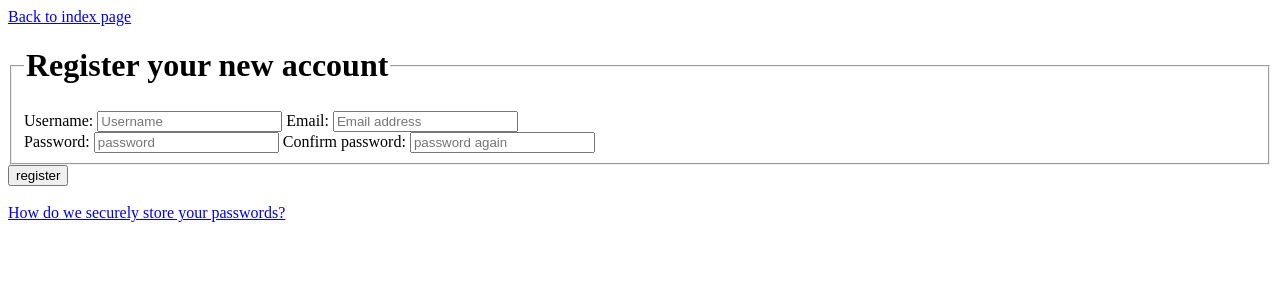
After one commit to ilwan07/ShortView, a Django app: page /auth/register/ in a window 1280 px wide. The commit adds this page. Shown: the top 300 px of the page. Run offline with Django 5.2, Linux system fonts and the light colour scheme.

Commit message:
created the register system

```diff
--- a/pixelspy/templates/pixelspy/home.html
+++ b/pixelspy/templates/pixelspy/home.html
@@ -24,7 +24,7 @@
         </a>
         {% endif %}
     {% empty %}
-    <p>You don't have created any pixel yet.</p>
+    <p>You haven't created any pixel yet.</p>
     {% endfor %}
     </ul>
 </body>
--- a/pixelspy/templates/pixelspy/index.html
+++ b/pixelspy/templates/pixelspy/index.html
@@ -10,6 +10,7 @@
 </head>
 <body>
     <h1>Welcome to PixelSpy!</h1>
+    <a href="{% url 'register' %}">Register</a> <br>
     <a href="{% url 'loginpage' %}">Log in</a>
     <br><br>
     <h3>What is PixelSpy?</h3>
--- a/pixelspy/templates/pixelspy/info/passwords.html
+++ b/pixelspy/templates/pixelspy/info/passwords.html
@@ -10,7 +10,7 @@
 </head>
 <body>
     <a href="{% url 'index' %}">Back to home page</a> <br>
-    <a href="{% url 'loginpage' %}">Back to login page</a>
+    <a href="{% url 'register' %}">Back to register page</a>
     <h1>How do we store your passwords?</h1>
     <p>
         To secure passwords, this platform uses a robust hashing function known as <a target="_blank" href="https://en.wikipedia.org/wiki/Argon2">Argon2</a>, which is the winner of the <a target="_blank" href="https://www.password-hashing.net/">2015 Password Hashing Competition</a> and is still recognized as one of the strongest security standards today.
--- a/pixelspy/templates/pixelspy/login.html
+++ b/pixelspy/templates/pixelspy/login.html
@@ -12,7 +12,7 @@
     <a href="{% url 'index' %}">Back to index page</a>
     <form action="{% url 'loginpage' %}" method="post">
         {% csrf_token %}
-        {% if error %}<p><strong>{{ error }}</strong></p>{% endif %}
+        {% if error %}<p><strong>Error: {{ error }}</strong></p>{% endif %}
         <fieldset>
             <legend><h1>Log in using your credentials</h1></legend>
             <label>Username/Email:</label>
@@ -23,6 +23,5 @@
         <input type="submit" value="Log in">
     </form>
     <br>
-    <a href="{% url 'password_info' %}">How do we securely store your passwords?</a>
 </body>
 </html>
--- /dev/null
+++ b/pixelspy/templates/pixelspy/register.html
@@ -0,0 +1,54 @@
+{% load static %}
+
+<!DOCTYPE html>
+<html lang="en">
+<head>
+    <meta charset="UTF-8">
+    <title>PixelSpy | Register</title>
+    <link rel="stylesheet" href="{% static 'pixelspy/style.css' %}">
+    <link rel="shortcut icon" type="image/png" href="{% static 'pixelspy/assets/icon_16.png' %}">
+</head>
+<body>
+    <a href="{% url 'index' %}">Back to index page</a>
+    <form action="{% url 'register' %}" method="post">
+        {% csrf_token %}
+        {% if error %}<p><strong>Error: {{ error }}</strong></p>{% endif %}
+        <fieldset>
+            <legend><h1>Register your new account</h1></legend>
+            <label for="username">Username:</label>
+            <input type="text" id="username" name="username" pattern="^[A-Za-z0-9_.+\-]{3,50}$" {% if username %} value='{{username}}' {% endif %}
+                title="Between 3 and 50 characters, can only contain letters, numbers, and these symbols:  _ + . -" placeholder="Username" required>
+
+            <label for="email">Email:</label>
+            <input type="email" id="email" name="email" pattern="^[A-Za-z0-9._%+\-]+@[A-Za-z0-9.\-]+\.[A-Za-z]{2,}$" {% if email %} value='{{email}}' {% endif %}
+                title="Enter your email address here" placeholder="Email address" required> <br>
+
+            <label for="password">Password:</label>
+            <input type="password" id="password" name="password" pattern="^(?!\d+$).{8,}$" oninput="check_match()"
+                title="Enter a secure password here: at least 8 characters, not only numbers, don't use common passwords" placeholder="password" required>
+
+            <label for="password_confirm">Confirm password:</label>
+            <input type="password" id="password_confirm" name="password_confirm" oninput="check_match()"
+                title="Retype the same password again here" placeholder="password again" required>
+        </fieldset>
+        <input type="submit" value="register">
+    </form>
+    <br>
+    <a href="{% url 'password_info' %}">How do we securely store your passwords?</a>
+
+    <script>
+        var password_input = document.getElementById("password");
+        var password_confirm_input = document.getElementById("password_confirm");
+
+        // check if the passwords are matching
+        function check_match() {
+            if (password_input.value !== password_confirm_input.value) {
+                password_confirm_input.setCustomValidity("Passwords must match");
+            }
+            else {
+                password_confirm_input.setCustomValidity("");
+            }
+        }
+    </script>
+</body>
+</html>
--- a/pixelspy/urls.py
+++ b/pixelspy/urls.py
@@ -4,11 +4,12 @@ from . import views
 
 urlpatterns = [
     path("", views.index, name="index"),
-    path("login/", views.loginpage, name="loginpage"),
-    path("logout/", views.logoutpage, name="logoutpage"),
+    path("auth/register/", views.register, name="register"),
+    path("auth/login/", views.loginpage, name="loginpage"),
+    path("auth/logout/", views.logoutpage, name="logoutpage"),
     path("preferences/", views.preferences, name="preferences"),
-    path("preferences/submit", views.submit_preferences, name="submit_preferences"),
-    path("info/passwords", views.password_info, name="password_info"),
-    path("pixel/<int:pixel_id>", views.view_pixel, name="view_pixel"),
-    path("pixel/<int:pixel_id>/tracker/<int:tracker_id>", views.view_tracker, name="view_tracker"),
+    path("preferences/submit/", views.submit_preferences, name="submit_preferences"),
+    path("info/passwords/", views.password_info, name="password_info"),
+    path("pixel/<int:pixel_id>/", views.view_pixel, name="view_pixel"),
+    path("pixel/<int:pixel_id>/tracker/<int:tracker_id>/", views.view_tracker, name="view_tracker"),
 ]
--- a/pixelspy/views.py
+++ b/pixelspy/views.py
@@ -1,14 +1,15 @@
 from django.shortcuts import redirect, render
 from django.http import HttpRequest, HttpResponse, Http404
-from django.core.exceptions import PermissionDenied
+from django.core.exceptions import PermissionDenied, ValidationError
 from django.contrib import messages
 from django.contrib.auth import authenticate, login, logout
+from django.contrib.auth.password_validation import validate_password
 from django.contrib.auth.models import User
-from django.utils.datastructures import MultiValueDictKeyError
 
 from .models import Profile, Pixel, Tracker
 
 import datetime
+import re
 
 # Create your views here.
 def index(request: HttpRequest):
@@ -29,6 +30,7 @@ def preferences(request: HttpRequest):
     """
     the view to let the user change the preferences
     """
+    #TODO: create the Profile model if it doesn't exist (it should be created when registering, but just in case, or if creating users manually)
     if not request.user.is_authenticated:
         return redirect("loginpage")
     else:
@@ -76,6 +78,71 @@ def submit_preferences(request: HttpRequest):
     return redirect("preferences")
 
 
+def register(request: HttpRequest):
+    """
+    view with a form to register a new user
+    """
+    if request.user.is_authenticated:
+        return redirect("index")
+
+    if all(element in request.POST for element in ["username", "email", "password", "password_confirm"]):
+        username = request.POST["username"]
+        email = request.POST["email"].lower()  # emails are case insensitive, so standarize everything to lowercase
+        password = request.POST["password"]
+        password_confirm = request.POST["password_confirm"]
+    else:
+        # if some POST data hasn't been received (the user wants the register page)
+        return render(request, "pixelspy/register.html")
+
+    # if POST data has been received to try a registration
+    # check username validity
+    if not re.fullmatch(r"^[A-Za-z0-9_.+-]{3,50}$", username):
+        return render(request, "pixelspy/register.html", {"error": "The username format is invalid, it must be between 3 and 50 characters, can only contain letters, numbers, and these symbols:  _ + . -",
+                                                          "username": username,
+                                                          "email": email,
+                                                          })
+    if User.objects.filter(username=username).exists():
+        return render(request, "pixelspy/register.html", {"error": "This username already exists, try another one, or use the log in page if your account already exists.",
+                                                          "username": username,
+                                                          "email": email,
+                                                          })
+
+    # check email validity
+    if not re.fullmatch(r"^[A-Za-z0-9._%+\-]+@[A-Za-z0-9.\-]+\.[A-Za-z]{2,}$", email):
+        return render(request, "pixelspy/register.html", {"error": "The email format is invalid, please enter a valid email address.",
+                                                          "username": username,
+                                                          "email": email,
+                                                          })
+    if User.objects.filter(email=email).exists():
+        return render(request, "pixelspy/register.html", {"error": "This email address is already in use, try logging in with it.",
+                                                          "username": username,
+                                                          "email": email,
+                                                          })
+
+    # check basic password validity
+    if password != password_confirm:
+        return render(request, "pixelspy/register.html", {"error": "The two passwords you entered are different, you need to enter the same password twice.",
+                                                          "username": username,
+                                                          "email": email,
+                                                          })
+
+    # try registering with the given credentials
+    try:
+        validate_password(password)
+    except ValidationError as e:
+        # if the password is not valid, return the error message(s)
+        return render(request, "pixelspy/register.html", {"error": f"The password you entered is not valid. {' '.join(e.messages)}",
+                                                          "username": username,
+                                                          "email": email,
+                                                          })
+    else:
+        user = User.objects.create_user(username, email, password)
+        profile = Profile(user=user)
+        profile.save()
+        login(request, user)
+        return redirect("index")
+
+
 def loginpage(request: HttpRequest):
     """
     the login page, only show if the user isn't logged in, manages the login procedure too
@@ -83,43 +150,42 @@ def loginpage(request: HttpRequest):
     if request.user.is_authenticated:
         return redirect("index")
 
-    try:
+    if all(element in request.POST for element in ["identifier", "password"]):
         identifier = request.POST["identifier"]
         password = request.POST["password"]
-    except MultiValueDictKeyError:
-        # if no POST data has been received (the user wants the login page)
+    else:
+        # if some POST data hasn't been received (the user wants the login page)
         return render(request, "pixelspy/login.html")
 
+    # if POST data has been received to try a login
+    login_type = "email" if "@" in identifier else "username"
+    try:
+        if login_type == "email":
+            identifier = identifier.lower()  # emails are case insensitive, so standarize everything to lowercase
+            user_object = User.objects.get(email=identifier)
+        else:
+            user_object = User.objects.get(username=identifier)
+    except User.DoesNotExist:
+        # if the identifier is wrong
+        return render(request, "pixelspy/login.html", {"error": f"The {login_type} you entered is invalid. Make sure the {login_type} is correct, or use the sign in button to create a new account.",
+                                                        "identifier": identifier,
+                                                        })
+    except User.MultipleObjectsReturned:
+        # if there (somehow) are multiple users possible
+        return render(request, "pixelspy/login.html", {"error": f"Multiple different users are using this {login_type}. This is an issue, please contact the developper to fix this.",
+                                                        "identifier": identifier,
+                                                        })
+
+    # log the user in if everything is ok
+    username = user_object.username
+    user = authenticate(request, username=username, password=password)
+    if user is not None:
+        login(request, user)
+        return redirect("index")
     else:
-        # if POST data has been received to try a login
-        login_type = "email" if "@" in identifier else "username"
-        try:
-            if login_type == "email":
-                identifier = identifier.lower()  # emails are case insensitive, so standarize everything to lowercase
-                user_object = User.objects.get(email=identifier)
-            else:
-                user_object = User.objects.get(username=identifier)
-        except User.DoesNotExist:
-            # if the identifier is wrong
-            return render(request, "pixelspy/login.html", {"error": f"The {login_type} you entered is invalid. Make sure the {login_type} is correct, or use the sign in button to create a new account.",
-                                                           "identifier": identifier,
-                                                           })
-        except User.MultipleObjectsReturned:
-            # if there (somehow) is multiple users possible
-            return render(request, "pixelspy/login.html", {"error": f"Multiple different users are using this {login_type}. This is an issue, please contact the developper to fix this.",
-                                                           "identifier": identifier,
-                                                           })
-
-        # log the user in if everything is ok
-        username = user_object.username
-        user = authenticate(request, username=username, password=password)
-        if user is not None:
-            login(request, user)
-            return redirect("index")
-        else:
-            return render(request, "pixelspy/login.html", {"error": "The credentials are invalid, make sure that the password is correct.",
-                                                           "identifier": identifier,
-                                                           })
+        return render(request, "pixelspy/login.html", {"error": "The credentials are invalid, make sure that the password is correct.",
+                                                        "identifier": identifier,
+                                                        })
 
 
 def password_info(request: HttpRequest):
```
